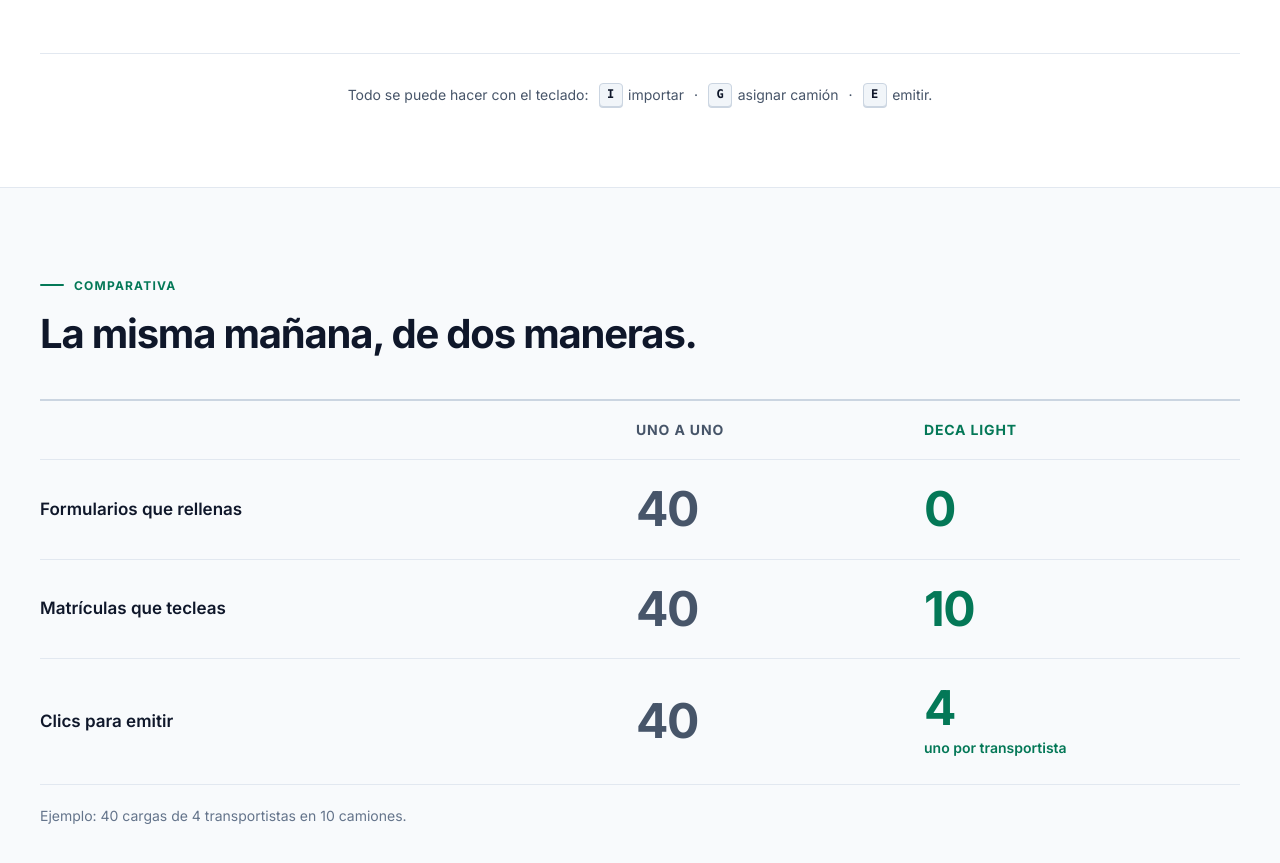
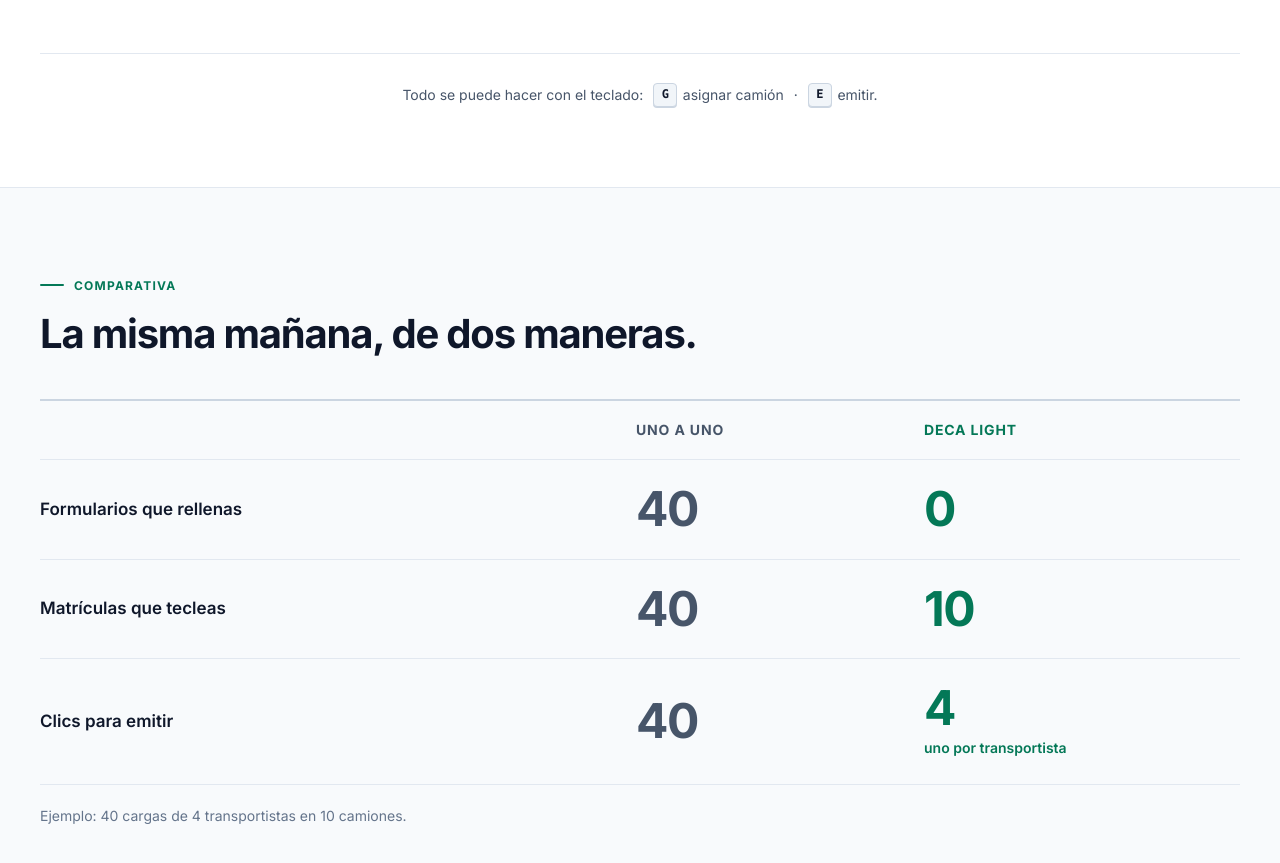
Before and after one commit to johannmartlo/DECA-LIGHT-WEB, an Astro site: page / in a window 1280 px wide. Shown: the part 2794-3657 px from the top of the page. Built offline with nearby package versions, Linux system fonts and the light colour scheme; Astro itself is replaced by a stand-in of ours.

Commit message:
fix(web): dejar solo atajos G asignar camion y E emitir

```diff
--- a/src/components/HowItWorksBeneficios.astro
+++ b/src/components/HowItWorksBeneficios.astro
@@ -5,8 +5,6 @@
 <footer class="keyboard-strip" aria-label="Atajos de teclado" data-reveal="card">
   <p class="keyboard-text">
     <span class="keyboard-lead">Todo se puede hacer con el teclado:</span>
-    <span class="shortcut-item"><kbd>I</kbd> importar</span>
-    <span class="shortcut-sep" aria-hidden="true">·</span>
     <span class="shortcut-item"><kbd>G</kbd> asignar camión</span>
     <span class="shortcut-sep" aria-hidden="true">·</span>
     <span class="shortcut-item"><kbd>E</kbd> emitir.</span>
```
